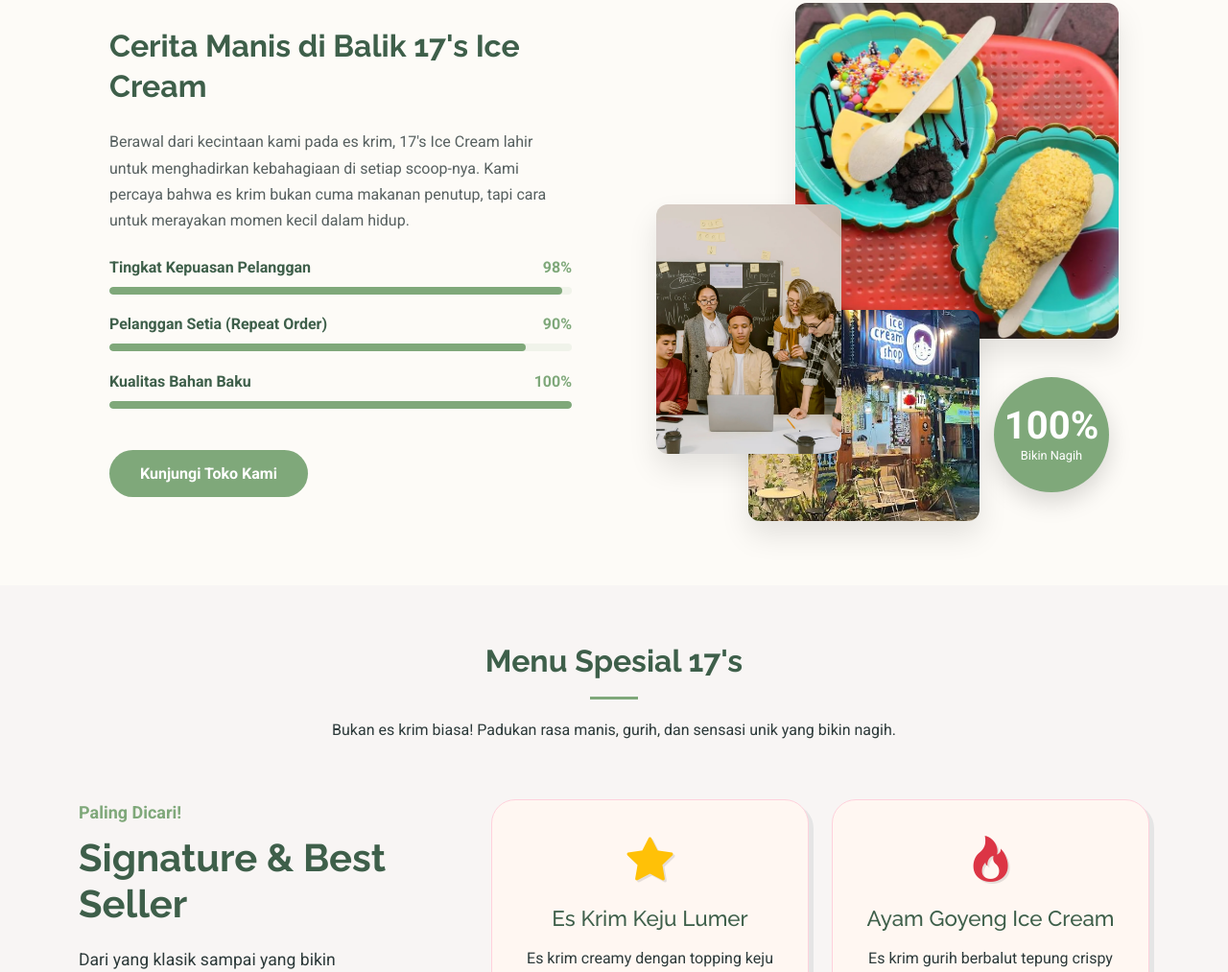
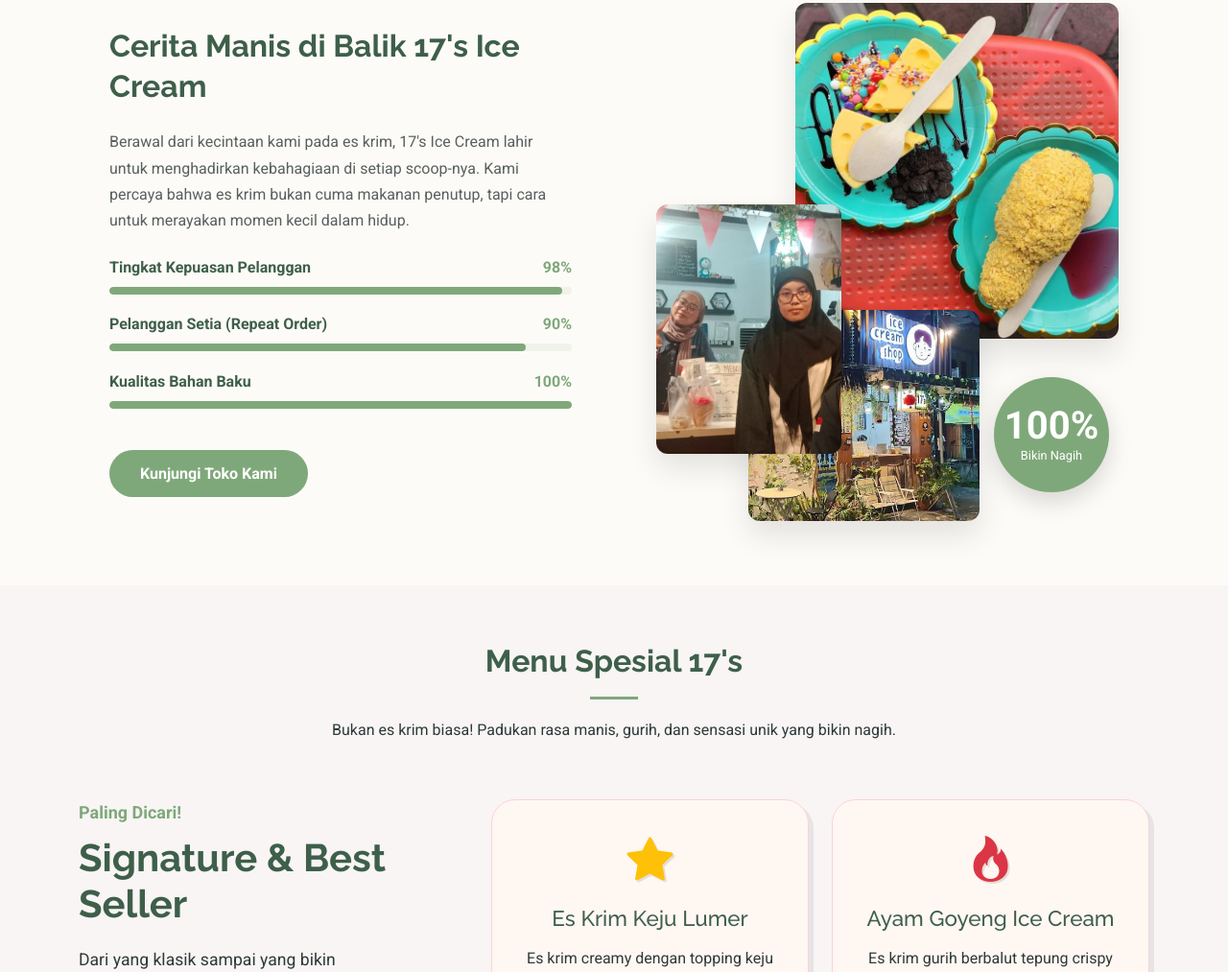
Before and after one commit to 122240155-I4/17-s-Ice-Cream_I4, a plain HTML site: page index.html in a window 1280 px wide. Shown: the part 1399-2412 px from the top of the page at 96% size. Drawn offline with Linux system fonts and the light colour scheme.

Commit message:
deskripsi perubahan

```diff
--- a/index.html
+++ b/index.html
@@ -146,7 +146,7 @@
             <div class="about-image-grid">
               <img src="assets/img/about/mam.jpeg" class="img-grid-main" alt="17's Ice Cream">
               <img src="assets/img/about/gg.jpg" class="img-grid-secondary" alt="Suasana Toko">
-              <img src="assets/img/about/about-square-5.webp" class="img-grid-tertiary" alt="Bahan Es Krim">
+              <img src="assets/img/about/kita.jpeg" class="img-grid-tertiary" alt="Bahan Es Krim">
               <div class="experience-badge" data-aos="zoom-in" data-aos-delay="500">
                 <span class="years">100%</span>
                 <span class="text">Bikin Nagih</span>
```
Also changed, not shown: assets/img/about/kita.jpeg (added).
